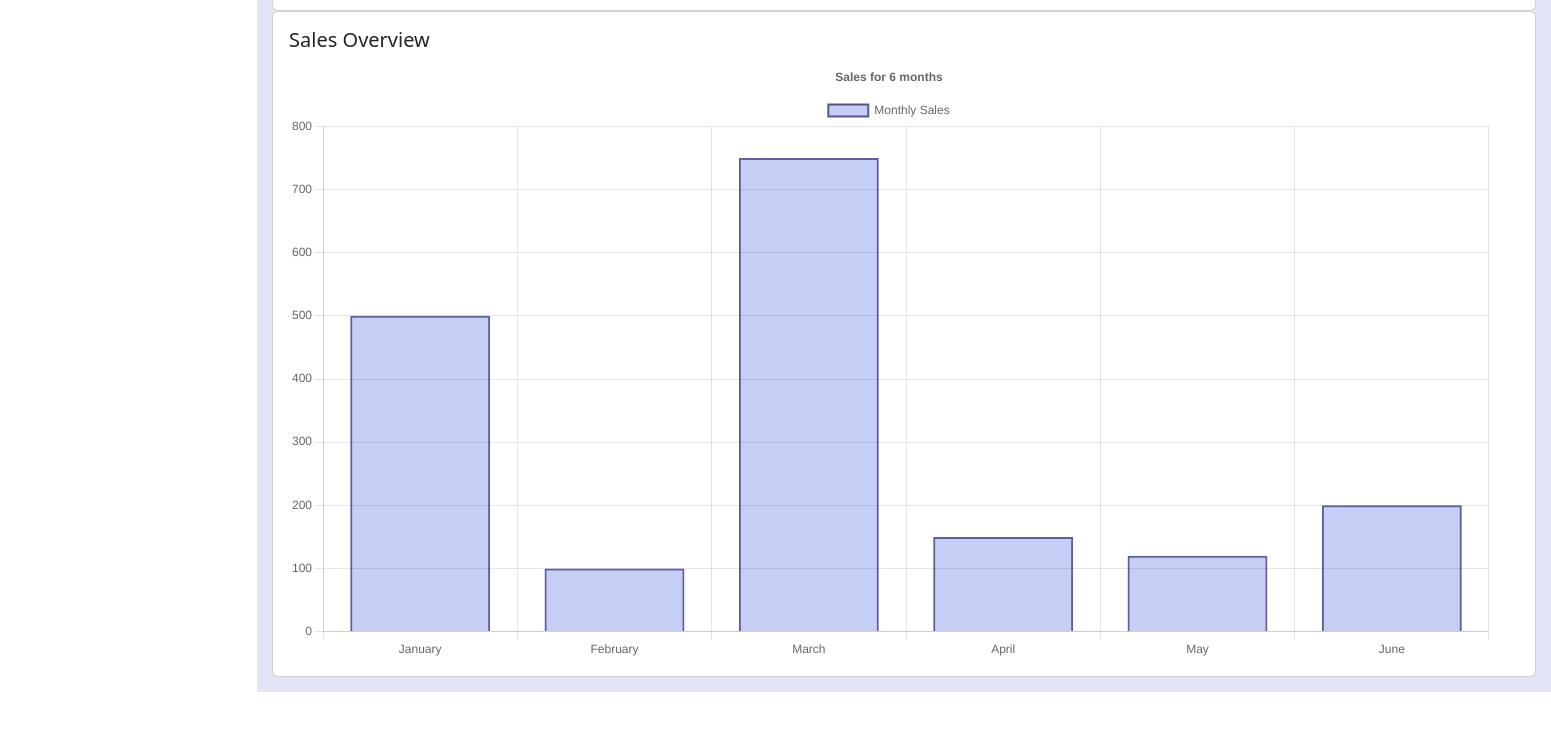
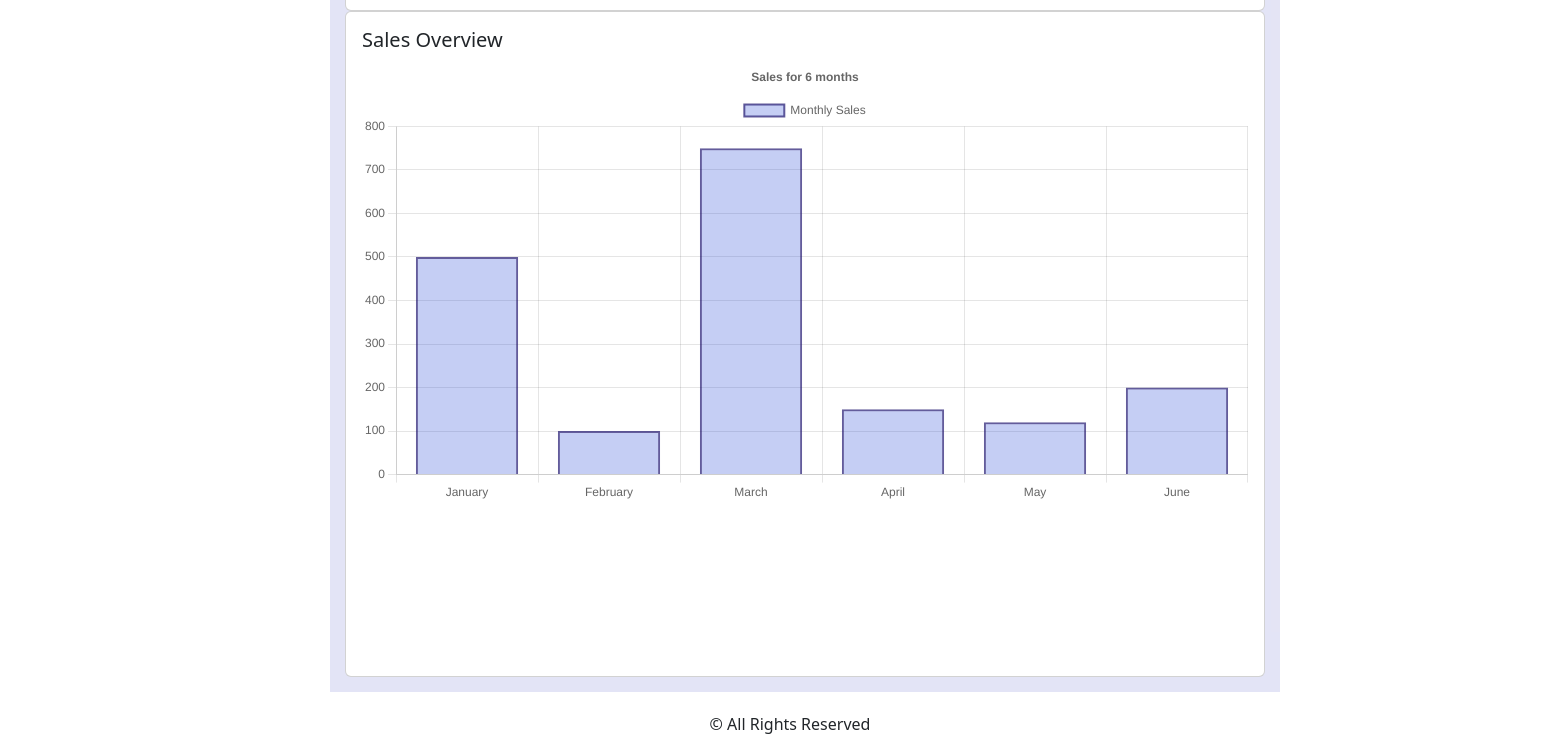
Before and after one commit to Farhamkh/homework-farham, a React (Create React App) app: page / in a window 1280 px wide. Shown: the part 893-1649 px from the top of the page, 1551 px wide, since content can reach past the window. Before the commit the page ends 1585 px from the top, so only its background shows below. Built offline with nearby package versions, Linux system fonts and the light colour scheme.

Commit message:
Added CopyRight Footer. Removed Width from card container.

```diff
--- a/src/App.js
+++ b/src/App.js
@@ -58,7 +58,7 @@ const chartData = {
 
         </Navbar>
 
-      <div style={{ backgroundColor:'rgba(61, 64, 187, 0.14)', overflowY:'auto', marginLeft: '30px', padding: '15px', width: '100%'}}>
+      <div style={{ backgroundColor:'rgba(61, 64, 187, 0.14)', marginLeft: '30px', padding: '15px'}}>
 
           <Card>
             <Card.Body>
@@ -156,8 +156,13 @@ const chartData = {
 
 
       </div>
+      <footer style={{textAlign: 'center'}}>
+        <p style={{padding:'20px'}}> &copy; All Rights Reserved</p>
+      </footer>
       </div>
+
     </div>
+
   );
 }
 
```
